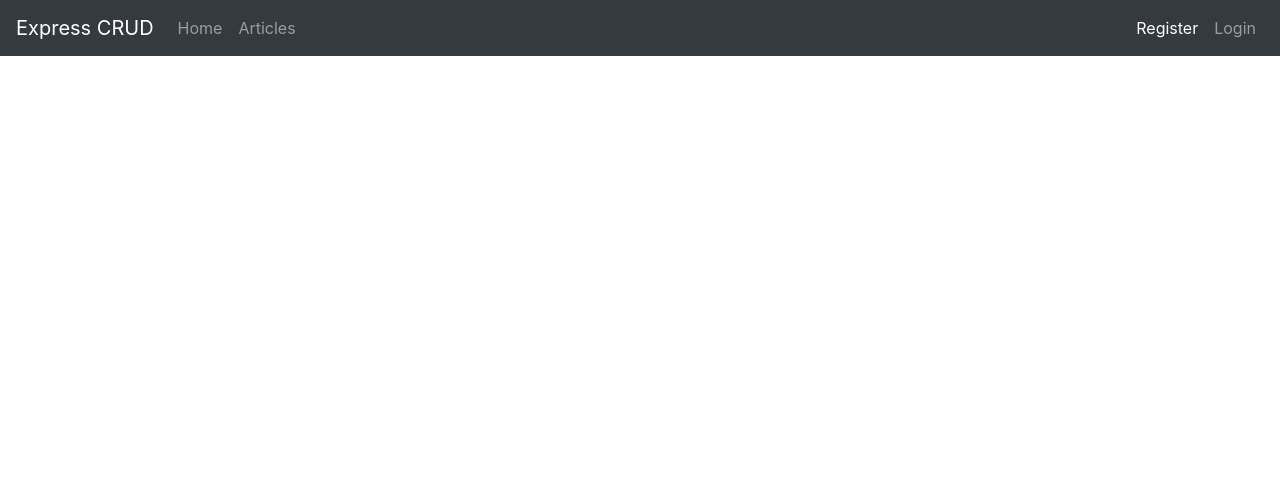
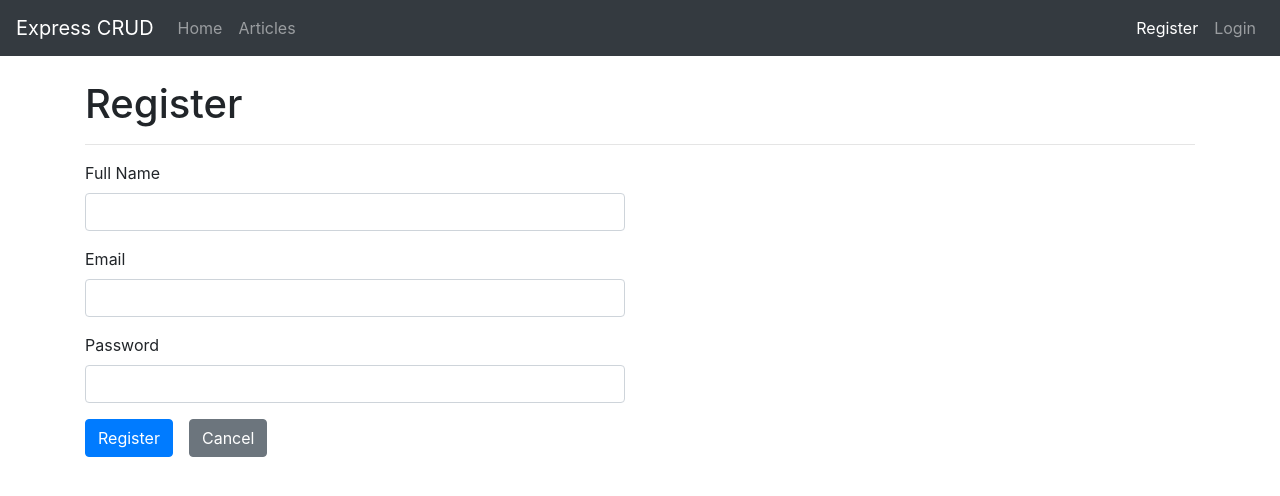
Before and after one commit to iamAbayomi/nuxjs-with-express, a Nuxt app: page /user/register in a window 1280 px wide. Shown: the top 496 px of the page. Built offline with nearby package versions, Linux system fonts and the light colour scheme; no server answers.

Commit message:
pages: Added user's functions

```diff
--- /dev/null
+++ b/pages/user/login.vue
@@ -0,0 +1,78 @@
+<template>
+  <div>
+    <h1>Login</h1>
+    <hr>
+
+    <div class="alert alert-success"
+      v-if="$route.params.registered=='yes'">You have registered successfully</div>
+
+    <div class="row">
+      <div class="col-md-6">
+        <form action=""
+          method="post"
+          @submit.prevent="submitForm()">
+
+          <div class="form-group">
+            <label for="">Email</label>
+            <input type="text" class="form-control"
+              :class="{ 'is-invalid': errors && errors.email }"
+              v-model="email">
+            <div class="invalid-feedback" v-if="errors && errors.email">
+              {{ errors.email.msg }}
+            </div>
+          </div>
+
+          <div class="form-group">
+            <label for="">Password</label>
+            <input type="password" class="form-control"
+              :class="{ 'is-invalid': errors && errors.password }"
+              v-model="password">
+            <div class="invalid-feedback" v-if="errors && errors.password">
+              {{ errors.password.msg }}
+            </div>
+          </div>
+
+          <div class="alert alert-danger"
+            v-if="login_error">{{ login_error }}</div>
+
+          <input type="submit" value="Login" class="btn btn-primary mr-3">
+          <nuxt-link to="/" class="btn btn-secondary mr-3">Cancel</nuxt-link>
+
+        </form>
+      </div>
+    </div>
+  </div>
+</template>
+
+<script>
+export default {
+  middleware: 'auth',
+  auth: 'guest',
+  data(){
+    return{
+      errors:null,
+      login_error:null,
+      email:null,
+      password:null,
+      status:false,
+    }
+  },
+
+  methods:{
+    submitForm(){
+      this.$auth.loginWith('local', {
+          data: {
+            email: this.email,
+            password: this.password
+          }
+        })
+        .catch( (error) => {
+          console.log(error)
+          if(error.response.data.message){
+            this.login_error = error.response.data.message
+          }
+        })
+    }
+  }
+}
+</script>
--- /dev/null
+++ b/pages/user/logout.vue
@@ -0,0 +1,18 @@
+<template>
+  <div>
+    <h1>Logging out</h1>
+    <hr>
+
+    <p>Please wait...</p>
+  </div>
+</template>
+
+<script>
+export default {
+  middleware: 'auth',
+
+  async asyncData(context){
+    await context.$auth.logout()
+  },
+}
+</script>
--- /dev/null
+++ b/pages/user/my-account.vue
@@ -0,0 +1,23 @@
+<template>
+  <div>
+    <h1>My Account</h1>
+
+    <hr>
+
+    <div class="card">
+      <div class="card-body">
+        <h4>{{ this.$auth.user.full_name }}</h4>
+        <div class="mb-5"><strong>Email:</strong> {{ this.$auth.user.email }}</div>
+        <nuxt-link to="/user/logout" class="btn btn-danger">Logout</nuxt-link>
+      </div>
+    </div>
+
+
+  </div>
+</template>
+
+<script>
+export default {
+  middleware: 'auth'
+}
+</script>
--- /dev/null
+++ b/pages/user/register.vue
@@ -0,0 +1,98 @@
+<template>
+  <div>
+    <h1>Register</h1>
+    <hr>
+
+    <div class="row">
+      <div class="col-md-6">
+        <form action=""
+          method="post"
+          @submit.prevent="submitForm()">
+
+          <div class="form-group">
+            <label for="">Full Name</label>
+            <input type="text" class="form-control"
+              :class="{ 'is-invalid': errors && errors.full_name }"
+              v-model="full_name">
+            <div class="invalid-feedback" v-if="errors && errors.full_name">
+              {{ errors.full_name.msg }}
+            </div>
+          </div>
+
+          <div class="form-group">
+            <label for="">Email</label>
+            <input type="text" class="form-control"
+              :class="{ 'is-invalid': errors && errors.email }"
+              v-model="email">
+            <div class="invalid-feedback" v-if="errors && errors.email">
+              {{ errors.email.msg }}
+            </div>
+          </div>
+
+          <div class="form-group">
+            <label for="">Password</label>
+            <input type="password" class="form-control"
+              :class="{ 'is-invalid': errors && errors.password }"
+              v-model="password">
+            <div class="invalid-feedback" v-if="errors && errors.password">
+              {{ errors.password.msg }}
+            </div>
+          </div>
+
+          <input type="submit" value="Register" class="btn btn-primary mr-3">
+          <nuxt-link to="/" class="btn btn-secondary mr-3">Cancel</nuxt-link>
+
+        </form>
+      </div>
+    </div>
+  </div>
+</template>
+
+<script>
+export default {
+  middleware: 'auth',
+  auth: 'guest',
+  data(){
+    return{
+      errors:null,
+      full_name:null,
+      email:null,
+      password:null,
+      status:false,
+    }
+  },
+
+  methods:{
+    submitForm(){
+      this.$axios.post( '/api/users/register', {
+          full_name: this.full_name,
+          email: this.email,
+          password: this.password,
+        })
+        .then((response) => {
+          console.log(response)
+
+          if(response.data._id){
+            this.$router.push({ name:'user-login', params:{ registered:'yes' } })
+            // log in if successfully registered
+            this.$auth.loginWith('local', {
+                data: {
+                  email: this.email,
+                  password: this.password
+                }
+              })
+              .catch( (error) => {
+                console.log(error)
+              })
+          }
+        })
+        .catch( (error) => {
+          console.log(error)
+          if(error.response.data.errors){
+            this.errors = error.response.data.errors
+          }
+        });
+    }
+  }
+}
+</script>
```
